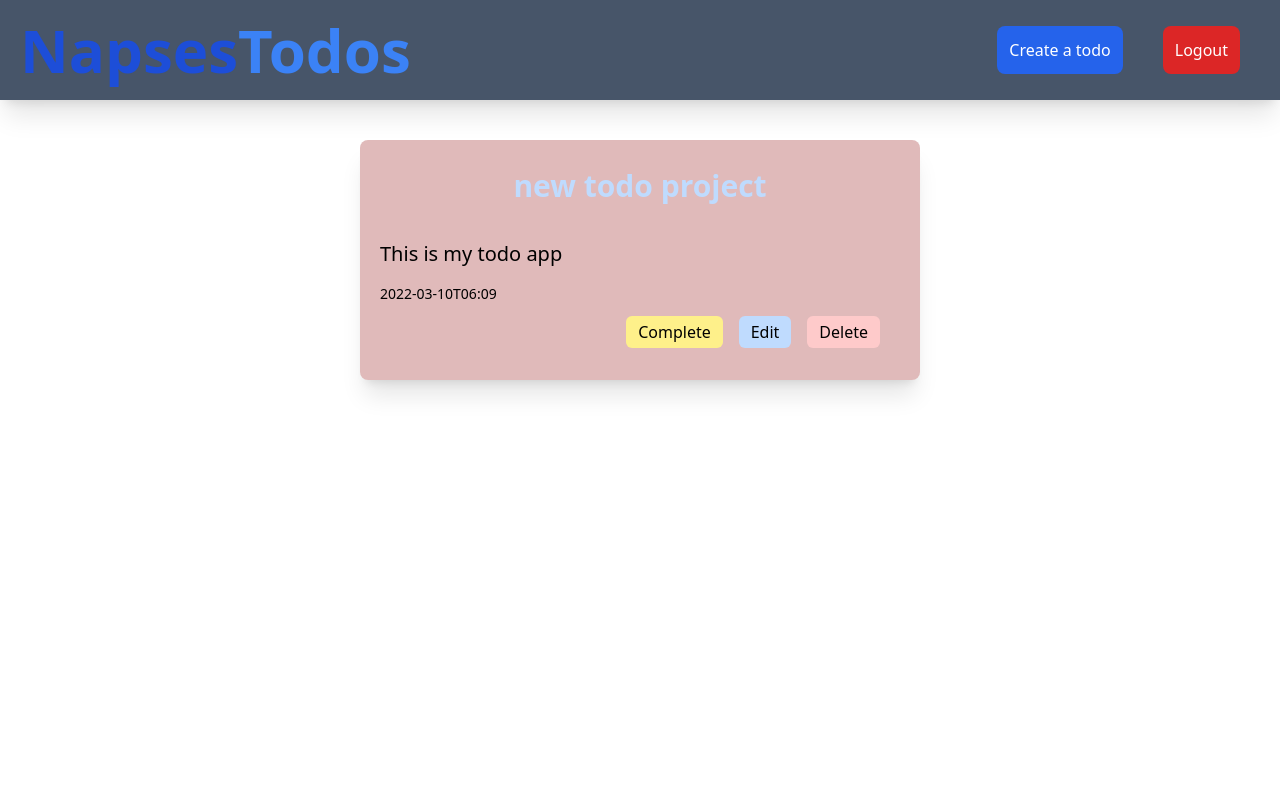
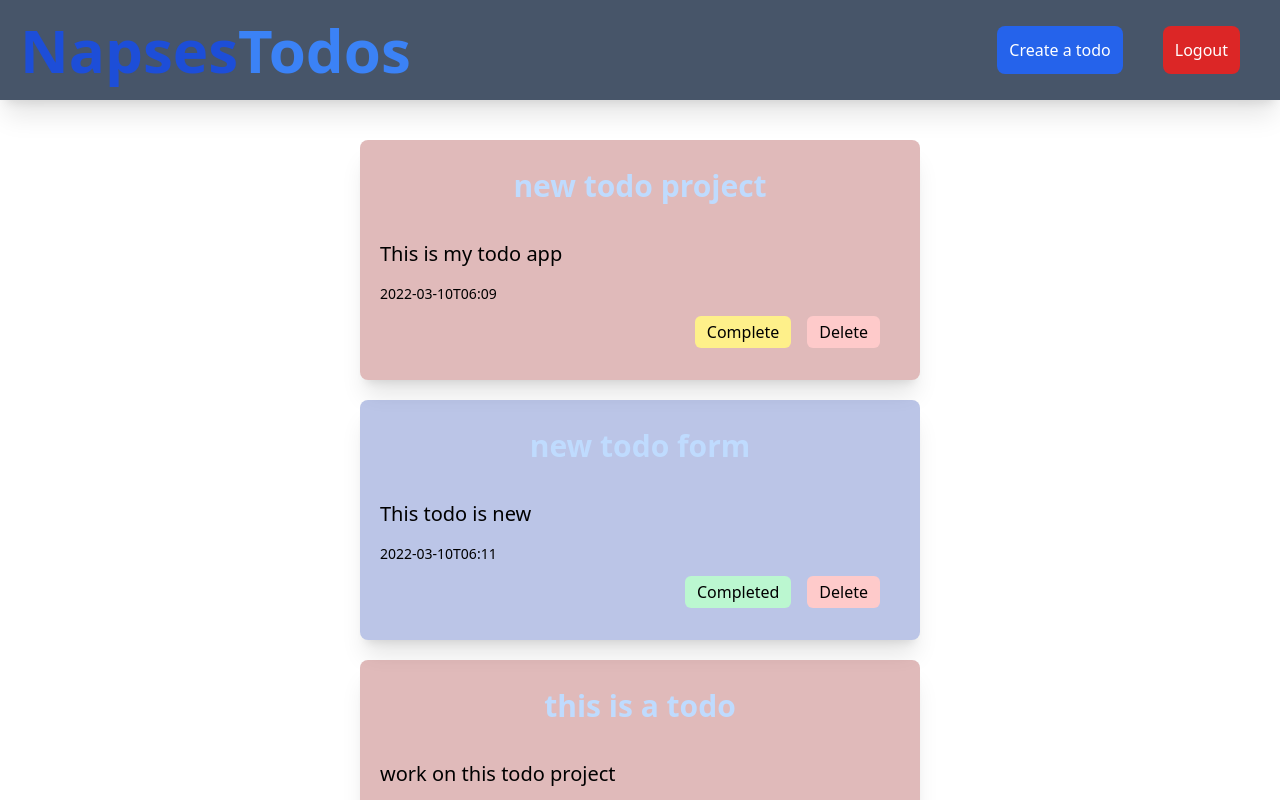
Before and after one commit to descholar-ceo/napses-todo, a Next.js app: page / in a window 1280 px wide. Shown: the top 800 px of the page. Built offline with nearby package versions, Linux system fonts and the light colour scheme; data requests are answered from the project's data file.

Commit message:
Fix issues

```diff
--- a/components/TodoItem.js
+++ b/components/TodoItem.js
@@ -51,9 +51,6 @@ export default function TodoItem({ todo }) {
                 <Button handleClick={handleCompleted} classes={statusBtnClass} text={gottenTodo.completed ? 'Completed' : 'Complete'} />
             </span>
             <span className='inline-block mx-2'>
-                <Button classes='bg-blue-200 px-3 py-1 rounded-md' text='Edit' />
-            </span>
-            <span className='inline-block mx-2'>
                 <Button handleClick={handleDelete} classes='bg-red-200 px-3 py-1 rounded-md' text='Delete' />
             </span>
         </footer>
--- a/db.json
+++ b/db.json
@@ -6,6 +6,20 @@
       "time": "2022-03-10T06:09",
       "completed": false,
       "id": 1
+    },
+    {
+      "name": "new todo form",
+      "description": "This todo is new",
+      "time": "2022-03-10T06:11",
+      "completed": true,
+      "id": 2
+    },
+    {
+      "name": "this is a todo",
+      "description": "work on this todo project",
+      "time": "2022-03-18T06:12",
+      "completed": false,
+      "id": 3
     }
   ],
   "users": [
```
